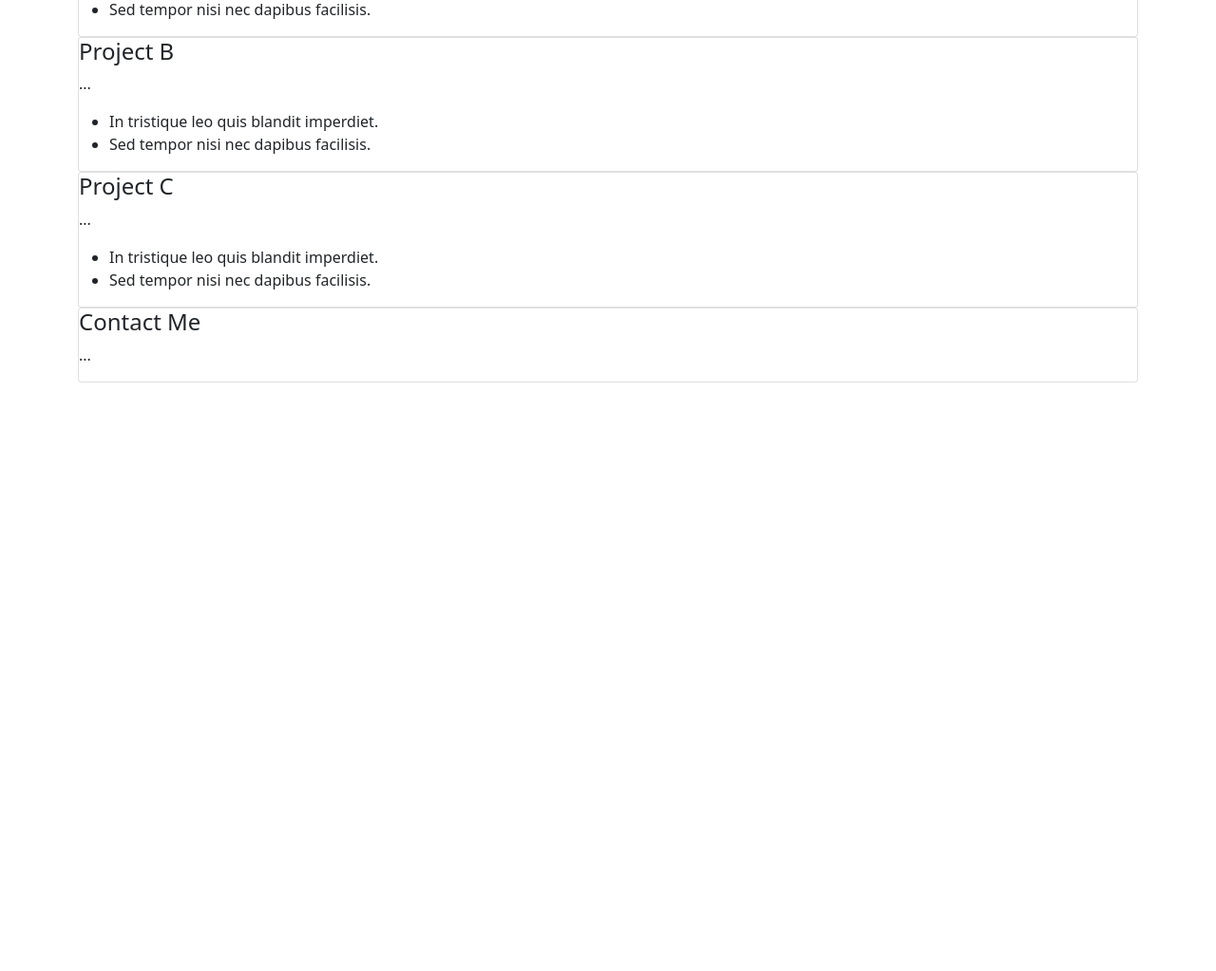
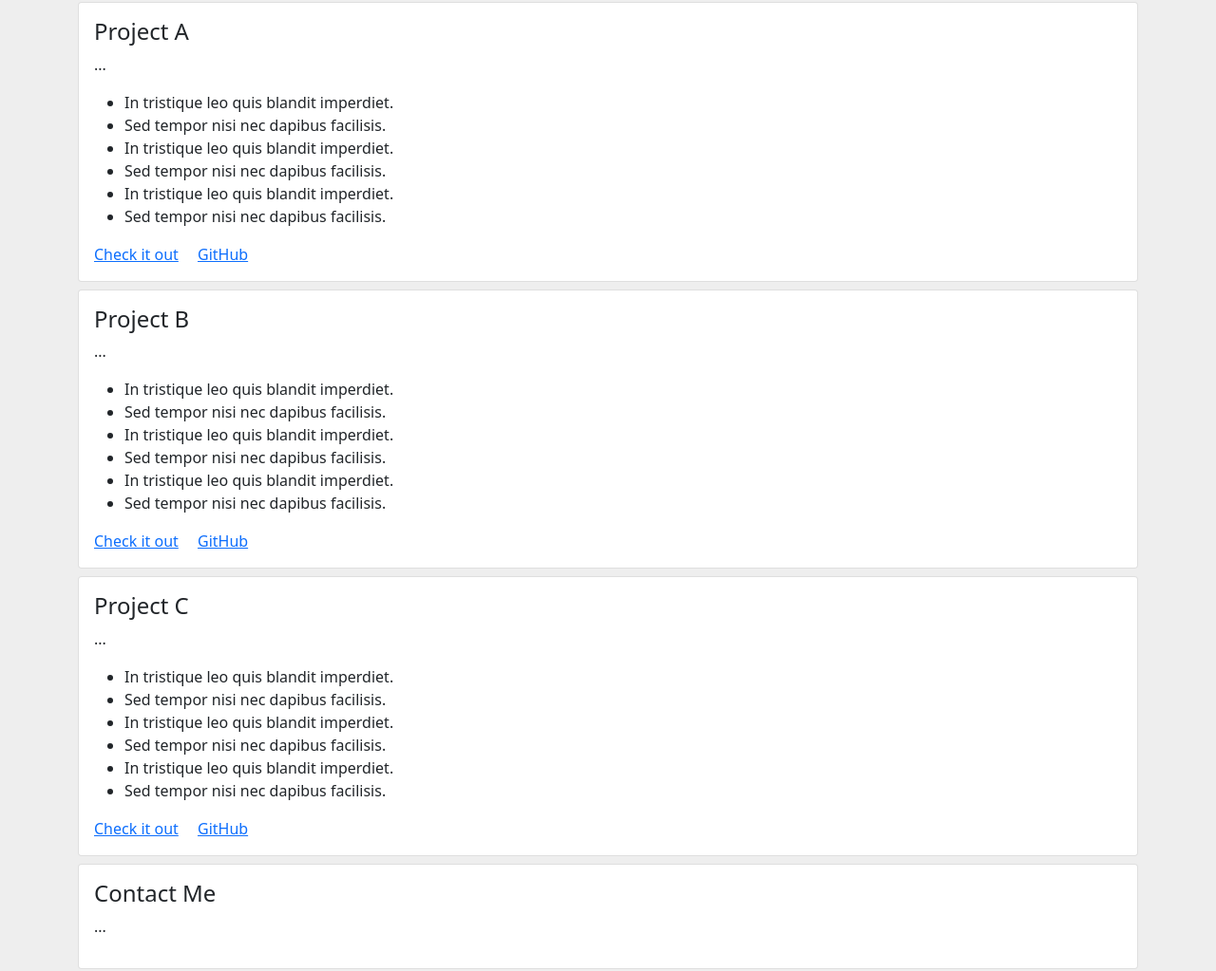
Before and after one commit to mrfkelly46/mrfkelly46.github.io, a plain HTML site: page index.html in a window 1280 px wide. Shown: the part 527-1550 px from the top of the page at 95% size. Before the commit the page ends 930 px from the top, so only its background shows below. Drawn offline with nearby package versions, Linux system fonts and the light colour scheme.

Commit message:
Checkpoint

```diff
--- a/index.html
+++ b/index.html
@@ -9,9 +9,18 @@
     <link href="https://cdn.jsdelivr.net/npm/bootstrap@5.0.0-beta2/dist/css/bootstrap.min.css" rel="stylesheet" integrity="sha384-BmbxuPwQa2lc/FVzBcNJ7UAyJxM6wuqIj61tLrc4wSX0szH/Ev+nYRRuWlolflfl" crossorigin="anonymous">
 
     <title>Marcus Kelly</title>
+    <style>
+      body {
+        background-color: #eeeeee;
+      }
+      div.main {
+        padding-top: 58px;
+        padding-bottom: 58px;
+      }
+    </style>
   </head>
 
-  <body class="bg-gray">
+  <body>
     <header>
       <nav id="navbar" class="navbar navbar-light bg-light fixed-top">
         <div class="container">
@@ -36,10 +45,12 @@
       </nav>
     </header>
 
-    <div class="container">
+    <div class="container main">
       <div data-spy="scroll" data-target="#navbar" data-offset="0">
-        <div class="card">
-          <h4 id="about">About Me</h4>
+
+        <div class="card my-2">
+          <div class="card-body">
+            <h4 class="card-title" id="about">About Me</h4>
             <p>Lorem ipsum dolor sit amet, consectetur adipiscing elit. Donec sed facilisis erat. Etiam in finibus elit. Pellentesque pharetra urna arcu, quis aliquam tellus iaculis nec. Morbi rutrum nec odio eu pharetra. Aenean erat quam, cursus at vehicula nec, aliquam a ex. Mauris tristique purus sed nulla semper bibendum. Duis malesuada ultrices leo id rutrum. Sed sit amet nunc felis. Curabitur eget porttitor lectus, ut consequat tellus. Aenean sodales risus vitae est aliquam iaculis. Maecenas lacus nisl, tempor quis facilisis ut, aliquet sit amet tellus. Cras venenatis neque at orci feugiat cursus. Curabitur placerat egestas turpis quis interdum.</p>
             <ul>
               <li>In tristique leo quis blandit imperdiet.</li>
@@ -49,37 +60,64 @@
             </ul>
             <p>Lorem ipsum dolor sit amet, consectetur adipiscing elit. Donec sed facilisis erat. Etiam in finibus elit. Pellentesque pharetra urna arcu, quis aliquam tellus iaculis nec. Morbi rutrum nec odio eu pharetra. Aenean erat quam, cursus at vehicula nec, aliquam a ex. Mauris tristique purus sed nulla semper bibendum. Duis malesuada ultrices leo id rutrum. Sed sit amet nunc felis. Curabitur eget porttitor lectus, ut consequat tellus. Aenean sodales risus vitae est aliquam iaculis. Maecenas lacus nisl, tempor quis facilisis ut, aliquet sit amet tellus. Cras venenatis neque at orci feugiat cursus. Curabitur placerat egestas turpis quis interdum.</p>
           </div>
+        </div>
 
-        <div class="card">
-          <h4 id="a">Project A</h4>
+        <div class="card my-2">
+          <div class="card-body">
+            <h4 class="card-title" id="a">Project A</h4>
             <p>...</p>
             <ul>
               <li>In tristique leo quis blandit imperdiet.</li>
               <li>Sed tempor nisi nec dapibus facilisis.</li>
+              <li>In tristique leo quis blandit imperdiet.</li>
+              <li>Sed tempor nisi nec dapibus facilisis.</li>
+              <li>In tristique leo quis blandit imperdiet.</li>
+              <li>Sed tempor nisi nec dapibus facilisis.</li>
             </ul>
+            <a href="#" class="card-link">Check it out</a>
+            <a href="#" class="card-link">GitHub</a>
+          </div>
         </div>
 
-        <div class="card">
-          <h4 id="b">Project B</h4>
+        <div class="card my-2">
+          <div class="card-body">
+            <h4 class="card-title" id="b">Project B</h4>
             <p>...</p>
             <ul>
               <li>In tristique leo quis blandit imperdiet.</li>
               <li>Sed tempor nisi nec dapibus facilisis.</li>
+              <li>In tristique leo quis blandit imperdiet.</li>
+              <li>Sed tempor nisi nec dapibus facilisis.</li>
+              <li>In tristique leo quis blandit imperdiet.</li>
+              <li>Sed tempor nisi nec dapibus facilisis.</li>
             </ul>
+            <a href="#" class="card-link">Check it out</a>
+            <a href="#" class="card-link">GitHub</a>
+          </div>
         </div>
 
-        <div class="card">
-          <h4 id="c">Project C</h4>
+        <div class="card my-2">
+          <div class="card-body">
+            <h4 class="card-title" id="c">Project C</h4>
             <p>...</p>
             <ul>
               <li>In tristique leo quis blandit imperdiet.</li>
               <li>Sed tempor nisi nec dapibus facilisis.</li>
+              <li>In tristique leo quis blandit imperdiet.</li>
+              <li>Sed tempor nisi nec dapibus facilisis.</li>
+              <li>In tristique leo quis blandit imperdiet.</li>
+              <li>Sed tempor nisi nec dapibus facilisis.</li>
             </ul>
+            <a href="#" class="card-link">Check it out</a>
+            <a href="#" class="card-link">GitHub</a>
+          </div>
         </div>
 
         <div class="card">
-          <h4 id="contact">Contact Me</h4>
+          <div class="card-body">
+            <h4 class="card-title" id="contact">Contact Me</h4>
             <p>...</p>
+          </div>
         </div>
 
       </div>
```
Lines whose indentation alone changed are shown as unchanged.
